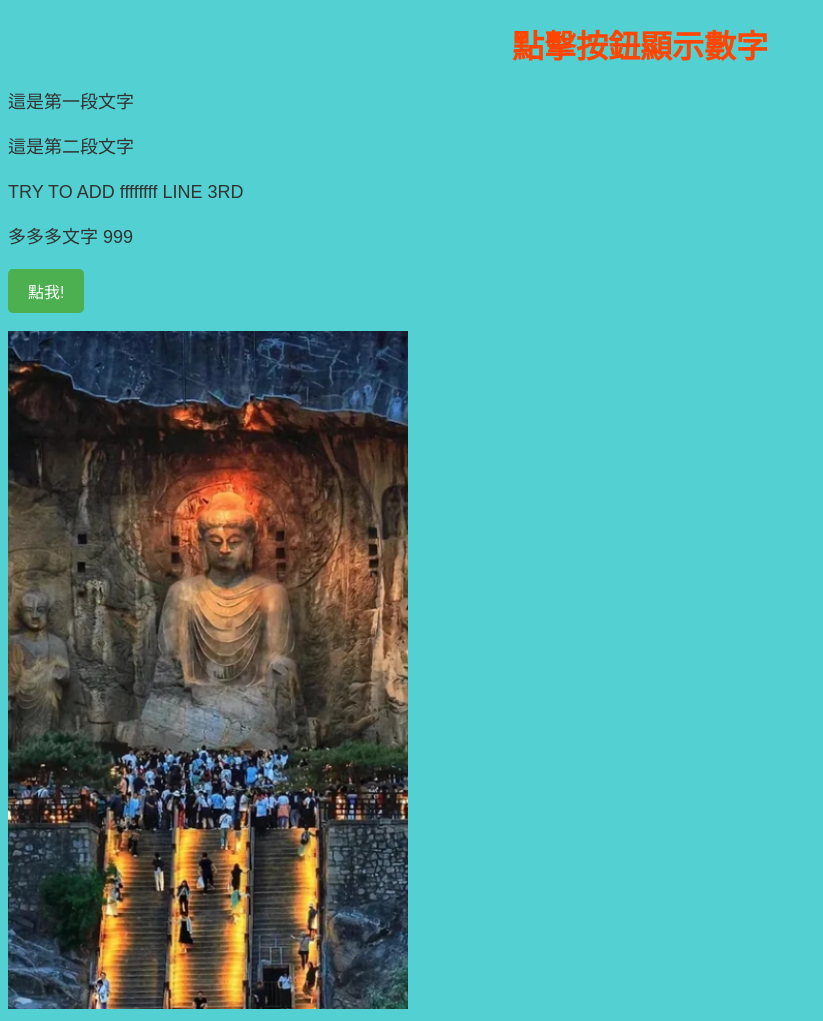
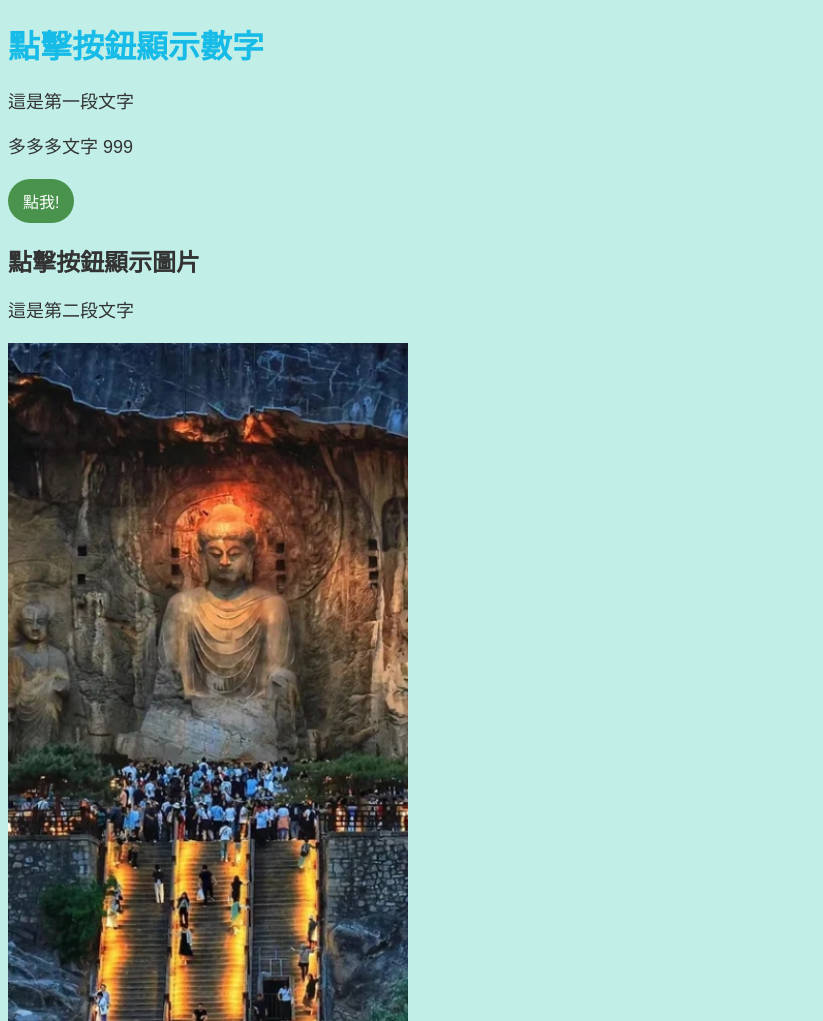
Before and after one commit to music10019-arch/chrisHHH.github, a plain HTML site: page index.html in a window 1280 px wide. Shown: the whole page, without its empty margins (0-823 px from the left). Drawn offline with Linux system fonts and the light colour scheme.

Commit message:
Update index.html

```diff
--- a/index.html
+++ b/index.html
@@ -1,18 +1,18 @@
 <!DOCTYPE html>
 <html>
 <head>
-    <title>隨機圖片等等站</title>
+    <title>隨機圖片等等網站</title>
+
     <style>
         body {
             font-family: Arial, sans-serif;
-            background-color: #53d0d2;
+            background-color: #c1efe7;
             color: #333;
         }
 
         h1 {
-            color: #ff4500;
+            color: #16bbe7;
             font-size: 32px;
-            text-align: center;
         }
 
         p {
@@ -21,32 +21,45 @@
         }
 
         button {
-            background-color: #4CAF50;
+            background-color: #49934c;
             color: white;
-            padding: 10px 20px;
+            padding: 10px 15px;
             font-size: 16px;
             border: none;
-            border-radius: 5px;
+            border-radius: 25px;
             cursor: pointer;
         }
 
         button:hover {
-            background-color: #45a049;
+            background-color: #1f5e22;
         }
+
+        button::active {
+            background-color: #1c231c;
+        }
+
+
     </style>
 </head>
 
 <body>
+
+    <p class="pg1"> </p>
+    <p class="pg2"> </p>
+
     <h1>點擊按鈕顯示數字</h1>
     <p>這是第一段文字</p>
-    <p>這是第二段文字</p>
-    <p>TRY TO ADD ffffffff LINE 3RD</p>
+
+
     <p>多多多文字 999</p>
 
     <!-- 按鈕 -->
     <button onclick="showNumber()">點我!</button>
     <p id="numberDisplay"></p>
 
+
+    <h2>點擊按鈕顯示圖片</h1>
+    <p>這是第二段文字</p>
     <!-- 圖片加入 -->
     <img src="https://music10019-arch.github.io/chrisHHH.github/images/Luoyang.jpg" alt="Luoyang" width="400">
 
```
